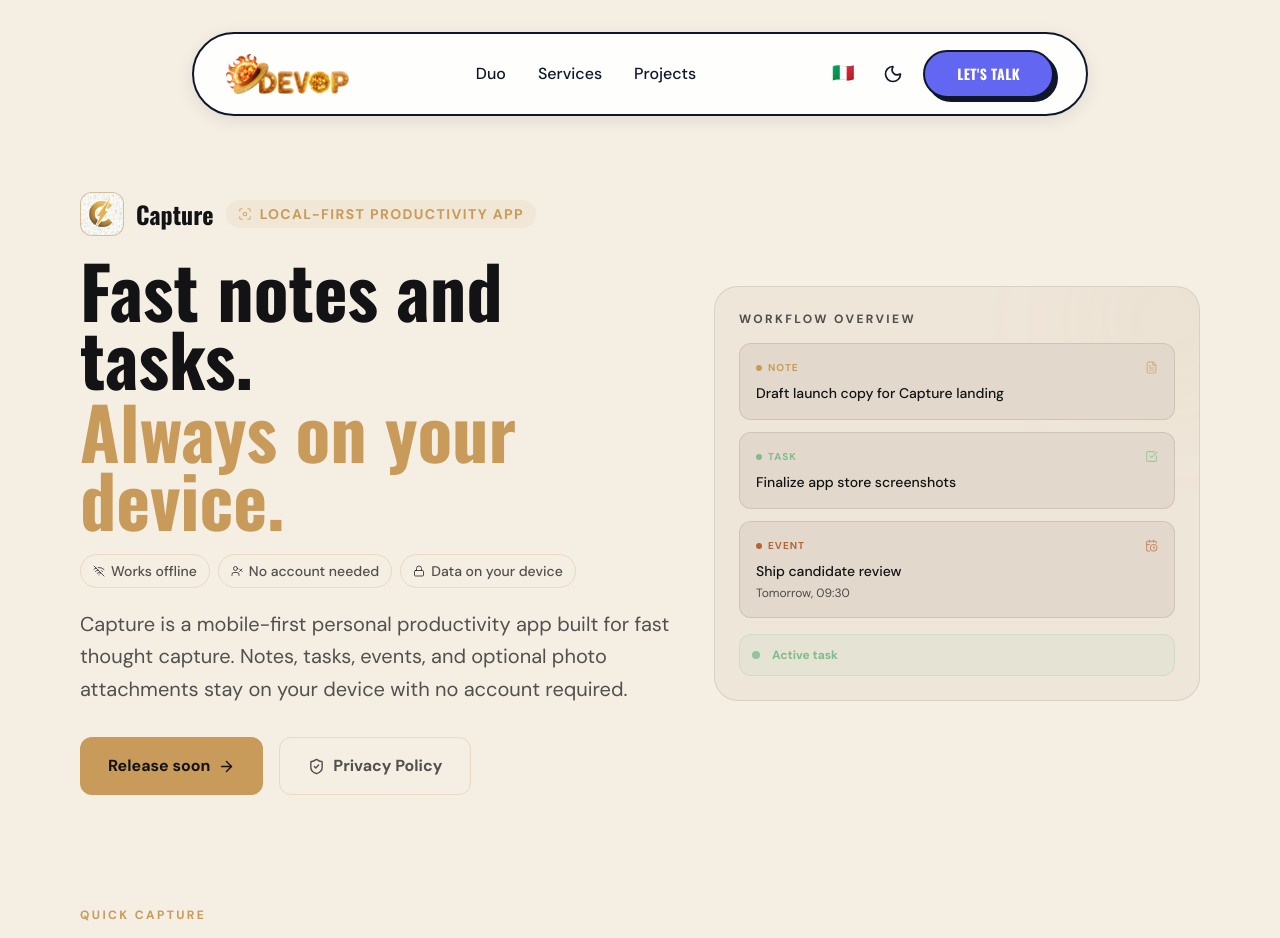
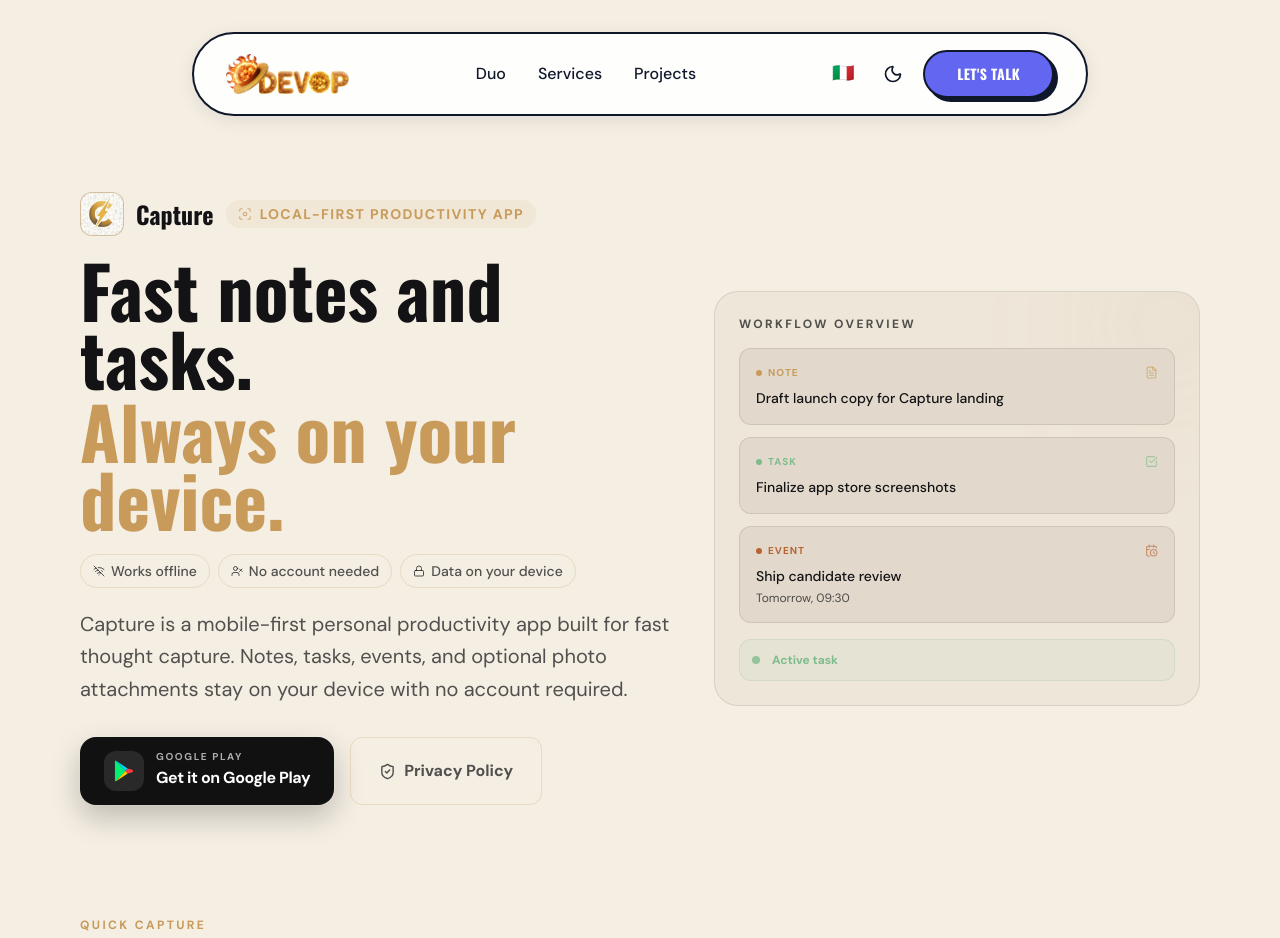
Before and after one commit to Matteo1234566/Portfolio, a Next.js app: page /en/capture in a window 1280 px wide. Shown: the top 938 px of the page. Built offline with nearby package versions, Linux system fonts and the light colour scheme.

Commit message:
capture google play store link

```diff
--- a/src/app/[locale]/(site)/capture/CapturePageClient.jsx
+++ b/src/app/[locale]/(site)/capture/CapturePageClient.jsx
@@ -14,7 +14,6 @@
   Smartphone,
   WifiOff,
   Sparkles,
-  ArrowRight,
   ShieldCheck,
   ChevronDown,
   Lock,
@@ -63,6 +62,19 @@
   hidden: { opacity: 0, y: 24 },
   show:   { opacity: 1, y: 0, transition: { type: 'spring', stiffness: 55, damping: 18 } },
 };
+
+const PLAY_STORE_URL = 'https://play.google.com/store/apps/details?id=com.magosimo.capture';
+
+function GooglePlayIcon({ className = '' }) {
+  return (
+    <svg viewBox="0 0 512 512" aria-hidden="true" className={className}>
+      <path fill="#00F076" d="M77.6 31.7c-9.4 5.1-15.6 15.4-15.6 29v390.6c0 13.6 6.2 23.9 15.6 29L286.1 256 77.6 31.7Z" />
+      <path fill="#00D6FF" d="m334.8 203.7-257.2-172L286.1 256l48.7-52.3Z" />
+      <path fill="#FFCE00" d="m334.8 308.3-48.7-52.3L77.6 480.3l257.2-172Z" />
+      <path fill="#FF3A44" d="M431.8 227.8 334.8 203.7 286.1 256l48.7 52.3 97-24.1c24.3-13.5 24.3-42.9 0-56.4Z" />
+    </svg>
+  );
+}
 
 function CCard({ children, className = '', style = {} }) {
   return (
@@ -208,12 +220,22 @@
             </p>
 
             <div className="flex flex-wrap gap-4">
-              <button
-                className="inline-flex items-center gap-2 px-7 py-4 rounded-xl font-bold text-base transition-opacity hover:opacity-80"
-                style={{ backgroundColor: C.seed, color: C.ink }}
+              <a
+                href={PLAY_STORE_URL}
+                target="_blank"
+                rel="noopener noreferrer"
+                aria-label={t('cta_play_store')}
+                className="group inline-flex items-center gap-3 rounded-2xl bg-[#111] px-6 py-3.5 text-white shadow-[0_12px_30px_rgba(0,0,0,0.22)] ring-1 ring-white/10 transition duration-200 hover:-translate-y-0.5 hover:bg-black hover:shadow-[0_16px_36px_rgba(0,0,0,0.28)] focus-visible:outline-none focus-visible:ring-2 focus-visible:ring-offset-2"
+                style={{ '--tw-ring-offset-color': C.surface }}
               >
-                {t('cta_soon')} <ArrowRight size={17} />
-              </button>
+                <span className="flex h-10 w-10 items-center justify-center rounded-xl bg-white/10 transition group-hover:bg-white/15">
+                  <GooglePlayIcon className="h-6 w-6" />
+                </span>
+                <span className="flex flex-col leading-none">
+                  <span className="text-[10px] font-bold uppercase tracking-[0.16em] text-white/65">Google Play</span>
+                  <span className="mt-1 text-base font-black tracking-tight">{t('cta_play_store')}</span>
+                </span>
+              </a>
               <Link
                 href={`/${locale}/capture/privacy`}
                 className="inline-flex items-center gap-2 px-7 py-4 rounded-xl border font-bold text-base transition-opacity hover:opacity-70"
--- a/src/app/[locale]/(site)/capture/page.jsx
+++ b/src/app/[locale]/(site)/capture/page.jsx
@@ -1,5 +1,7 @@
 import { getTranslations } from 'next-intl/server';
 import CapturePageClient from './CapturePageClient';
+
+const PLAY_STORE_URL = 'https://play.google.com/store/apps/details?id=com.magosimo.capture';
 
 export async function generateMetadata({ params }) {
   const { locale } = await params;
@@ -64,9 +66,10 @@
     '@type': 'SoftwareApplication',
     name: 'Capture',
     url: `/${locale}/capture`,
+    downloadUrl: PLAY_STORE_URL,
     applicationCategory: 'ProductivityApplication',
     applicationSubCategory: 'Note Taking',
-    operatingSystem: 'Android, iOS',
+    operatingSystem: 'Android',
     inLanguage: locale,
     isAccessibleForFree: true,
     offers: {
```
Also changed, not shown: messages/en.json, messages/it.json.
